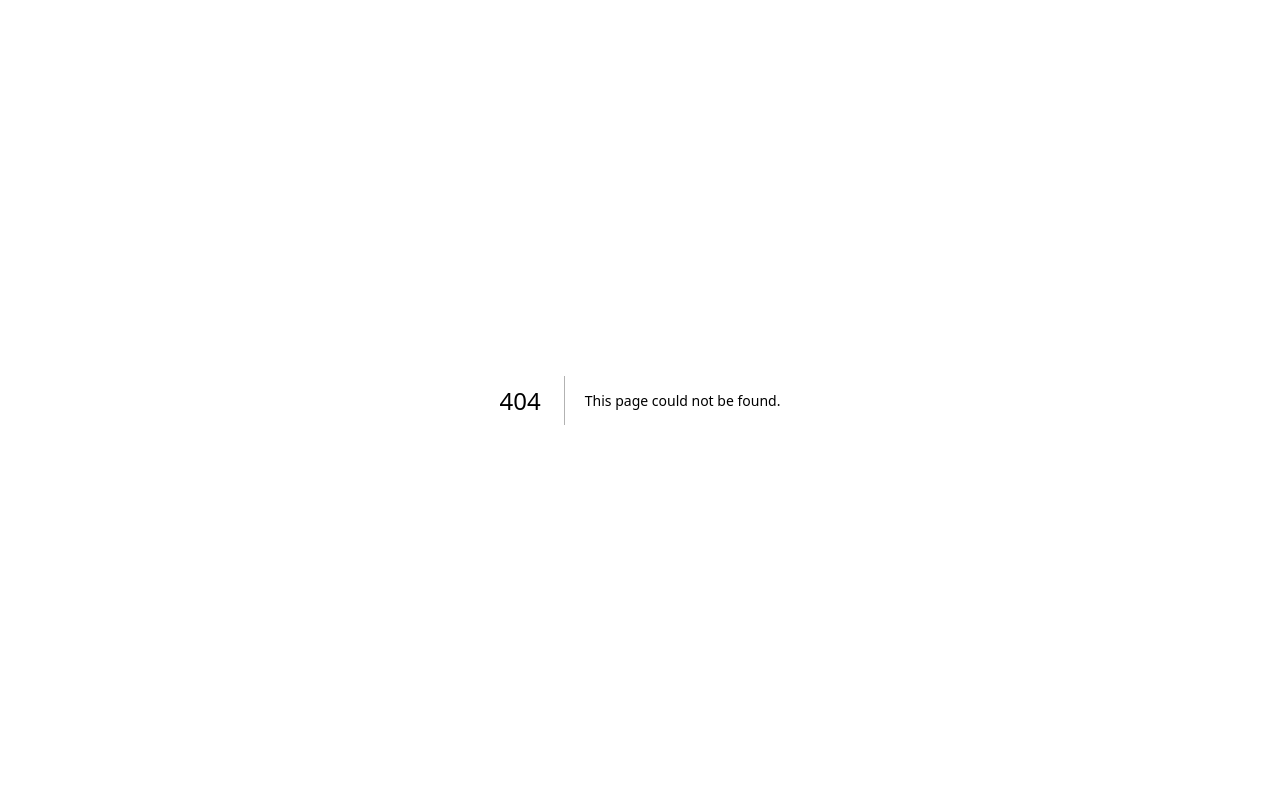
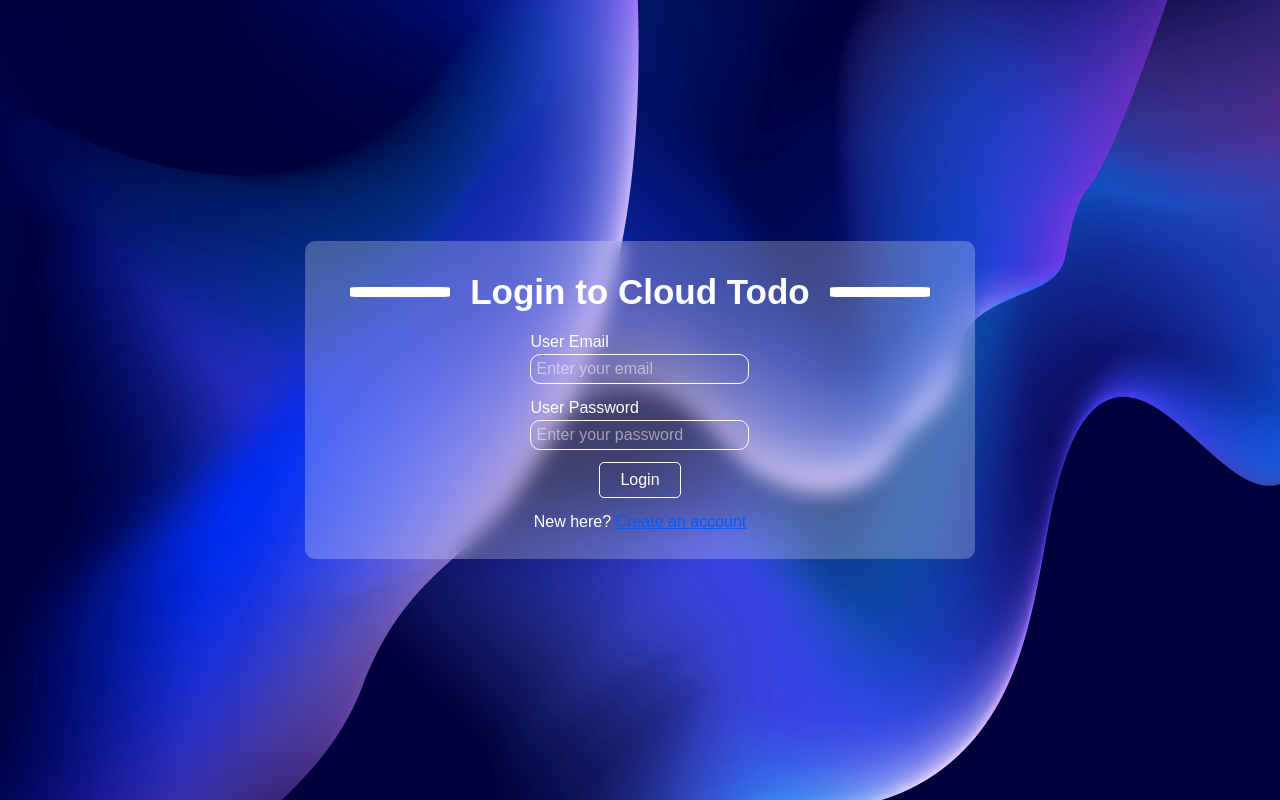
Before and after one commit to xantrailstudio/nextjs-cloud-todo, a Next.js app: page /login in a window 1280 px wide. Before the commit this address had no page. Built offline with nearby package versions, Linux system fonts and the light colour scheme.

Commit message:
Creating Login Page from signup

```diff
--- /dev/null
+++ b/src/app/login/page.tsx
@@ -0,0 +1,91 @@
+"use client";
+
+import "@/app/form.css";
+import Image from "next/image";
+import backgroundImage from "@/app/form-bg.jpg"; // Reusing your background
+
+import { auth } from "@/lib/firebase"; // Importing your configured auth
+import { signInWithEmailAndPassword } from "firebase/auth";
+import { useState } from "react";
+import { useRouter } from "next/navigation";
+
+export default function Login() {
+  const [email, setEmail] = useState("");
+  const [password, setPassword] = useState("");
+  const router = useRouter();
+
+  async function handleLogin() {
+    if (!email || !password) {
+      alert("Please enter both email and password.");
+      return;
+    }
+
+    try {
+      await signInWithEmailAndPassword(auth, email, password);
+      alert("Login Successful!");
+      router.push("/");
+    } catch (e) {
+      alert("Error Logging In [/login/page.tsx]: " + e);
+    }
+  }
+
+  return (
+    <>
+      <Image
+        src={backgroundImage}
+        alt="Background Image"
+        className="background-img"
+      />
+      <div className="justify-center align-center width-full height-full flex background-transparent color-white">
+        <div className="signup-form background-transparent background-blur-25 flex flex-column padding-25">
+          <div className="form-title text-center flex align-center justifyenter">
+            <span className="form-title-side-decoration-white"></span>
+            <h1>Login to Cloud Todo</h1>
+            <span className="form-title-side-decoration-white"></span>
+          </div>
+
+          <div className="form flex flex-column">
+            <div className="email-input-box flex flex-column margin-top-12">
+              <label htmlFor="email">User Email</label>
+              <input
+                type="email"
+                id="email"
+                className="input input-text border-1-solid-white"
+                placeholder="Enter your email"
+                onChange={(e) => setEmail(e.target.value)}
+              />
+            </div>
+
+            <div className="password-input-box flex flex-column margin-top-12">
+              <label htmlFor="password">User Password</label>
+              <input
+                type="password"
+                id="password"
+                className="input input-password border-1-solid-white"
+                placeholder="Enter your password"
+                onChange={(e) => setPassword(e.target.value)}
+              />
+            </div>
+
+            <button
+              className="btn btn-transparent btn-transparent-white margin-top-12"
+              onClick={handleLogin}
+            >
+              Login
+            </button>
+
+            <p className="margin-top-12 text-center">
+              New here?{" "}
+              <a
+                href="/signup"
+                style={{ color: "var(--blue)", textDecoration: "underline" }}
+              >
+                Create an account
+              </a>
+            </p>
+          </div>
+        </div>
+      </div>
+    </>
+  );
+}
```
